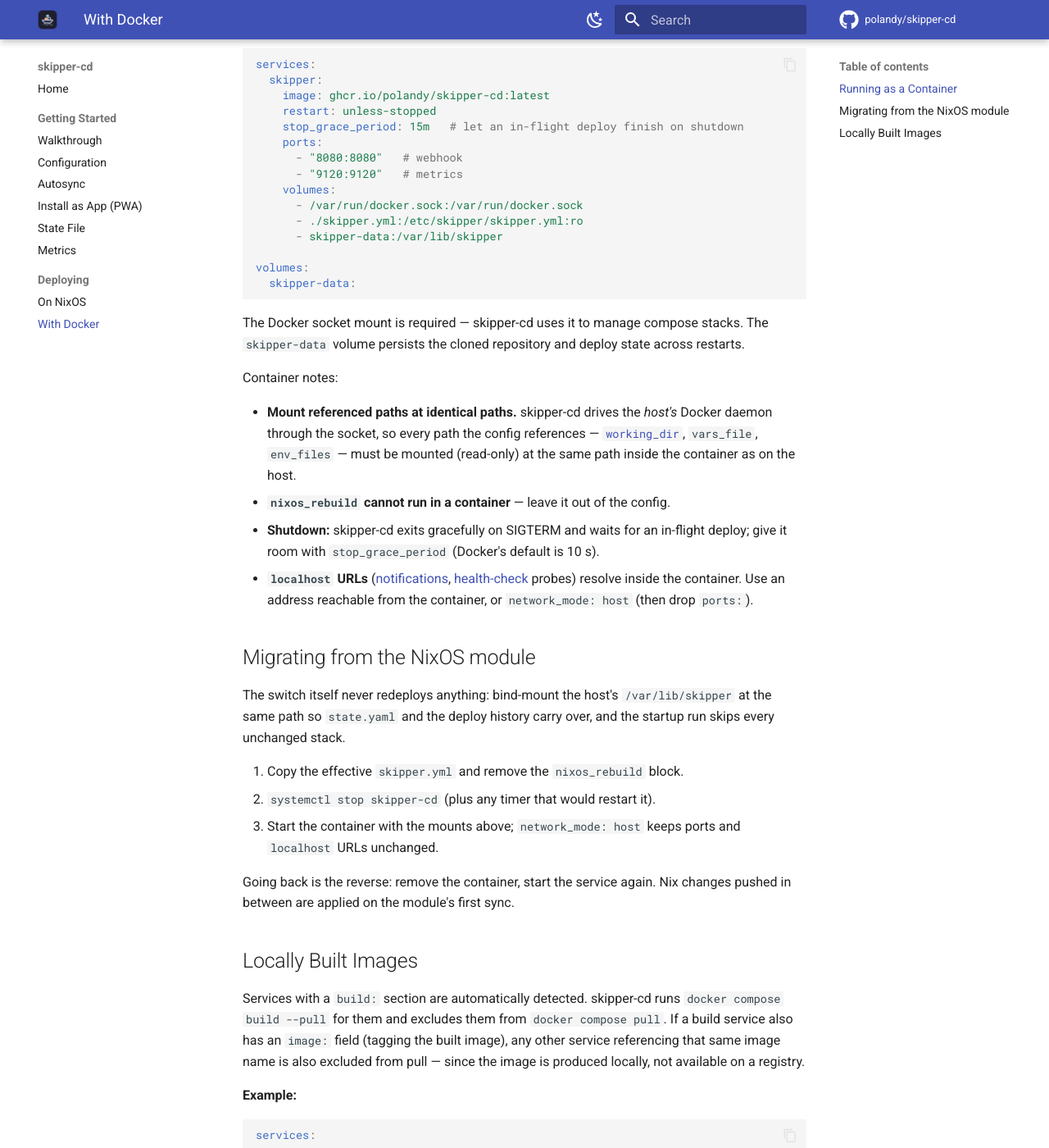
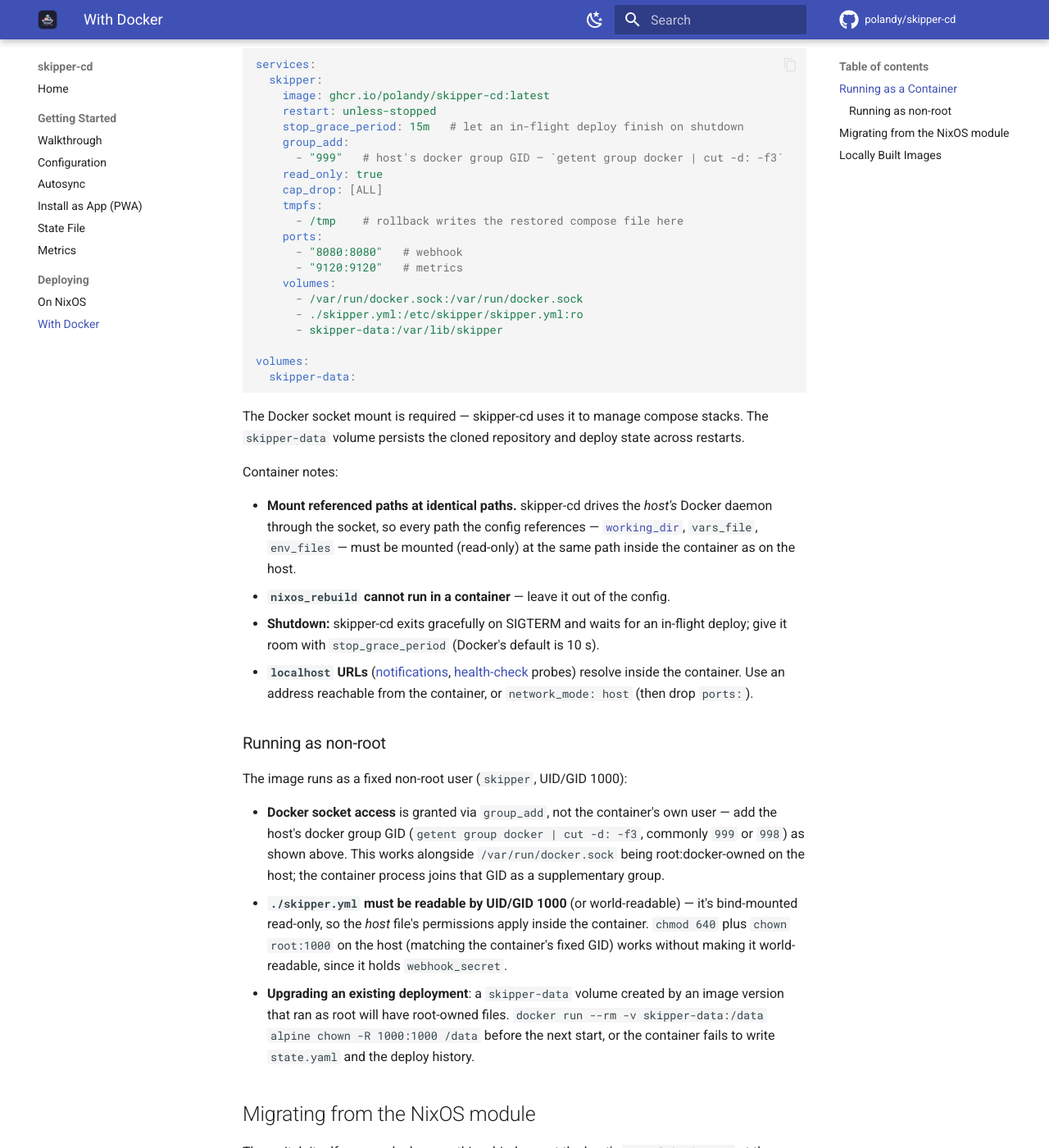
Before and after one commit to polandy/skipper-cd, an MkDocs documentation site: the page built from docs/docker.md, in a window 1280 px wide and 1400 px high, scrolled down 289 px. Shown: the whole window at 82% size. Built offline with MkDocs 1.6.1 and Material for MkDocs 9.7.7, drawn with Linux system fonts in a browser that asks for light colours; comment, search, counter and statistics services are not loaded.

Commit message:
fix(docker): run the container as non-root, harden the compose example
The image ran as root with no compelling reason to: skipper only shells
out to git/docker-cli over the socket, which is gated by group
membership, not process UID. Runs as a fixed skipper (1000:1000) user
now; docs/docker.md documents docker.sock access via group_add, the
read-only-rootfs + tmpfs(/tmp) + cap_drop:[ALL] recipe (verified against
every os.CreateTemp/MkdirTemp call site — only rollback's temp compose
file needs system /tmp, everything else lives on the state volume), and
the chown needed on an existing skipper-data volume when upgrading from
a root-run image.

```diff
--- a/docs/docker.md
+++ b/docs/docker.md
@@ -12,6 +12,12 @@
     image: ghcr.io/polandy/skipper-cd:latest
     restart: unless-stopped
     stop_grace_period: 15m   # let an in-flight deploy finish on shutdown
+    group_add:
+      - "999"   # host's docker group GID — `getent group docker | cut -d: -f3`
+    read_only: true
+    cap_drop: [ALL]
+    tmpfs:
+      - /tmp    # rollback writes the restored compose file here
     ports:
       - "8080:8080"   # webhook
       - "9120:9120"   # metrics
@@ -32,6 +38,14 @@
 - **`nixos_rebuild` cannot run in a container** — leave it out of the config.
 - **Shutdown:** skipper-cd exits gracefully on SIGTERM and waits for an in-flight deploy; give it room with `stop_grace_period` (Docker's default is 10 s).
 - **`localhost` URLs** ([notifications](configuration.md#notifications), [health-check](configuration.md#health-check-gated-rollback) probes) resolve inside the container. Use an address reachable from the container, or `network_mode: host` (then drop `ports:`).
+
+### Running as non-root
+
+The image runs as a fixed non-root user (`skipper`, UID/GID 1000):
+
+- **Docker socket access** is granted via `group_add`, not the container's own user — add the host's docker group GID (`getent group docker | cut -d: -f3`, commonly `999` or `998`) as shown above. This works alongside `/var/run/docker.sock` being root:docker-owned on the host; the container process joins that GID as a supplementary group.
+- **`./skipper.yml` must be readable by UID/GID 1000** (or world-readable) — it's bind-mounted read-only, so the *host* file's permissions apply inside the container. `chmod 640` plus `chown root:1000` on the host (matching the container's fixed GID) works without making it world-readable, since it holds `webhook_secret`.
+- **Upgrading an existing deployment**: a `skipper-data` volume created by an image version that ran as root will have root-owned files. `docker run --rm -v skipper-data:/data alpine chown -R 1000:1000 /data` before the next start, or the container fails to write `state.yaml` and the deploy history.
 
 ## Migrating from the NixOS module
 
```
Also changed, not shown: 1 other file.
